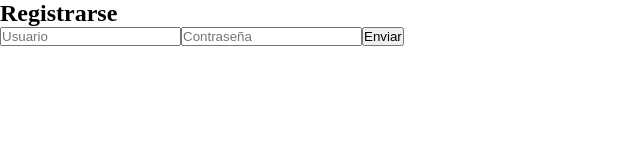
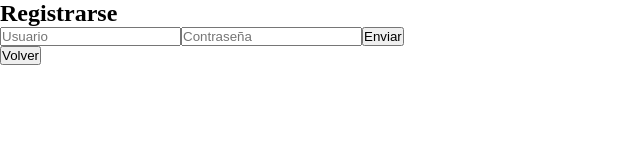
Before and after one commit to VictorMoyan0/Wallet, a React (Vite) app: page /registrar in a window 1280 px wide. Shown: the top 160 px of the page, without its empty margins (0-640 px from the left). Built offline with nearby package versions, Linux system fonts and the light colour scheme.

Commit message:
agregando boton para volver al login

```diff
--- a/src/components/Registrar.jsx
+++ b/src/components/Registrar.jsx
@@ -1,4 +1,7 @@
+import { useNavigate } from "react-router-dom";
+
 function Registrar() {
+    const navigate = useNavigate();
     return (
         <div className="register-container">
             <h2>Registrarse</h2>
@@ -7,6 +10,7 @@ function Registrar() {
                 <input type="password" name="passwd" placeholder="Contraseña"/>
                 <button type="submit">Enviar</button>
             </form>
+             <button onClick={() => navigate("/")}>Volver</button>
         </div>
     );
 }
```
